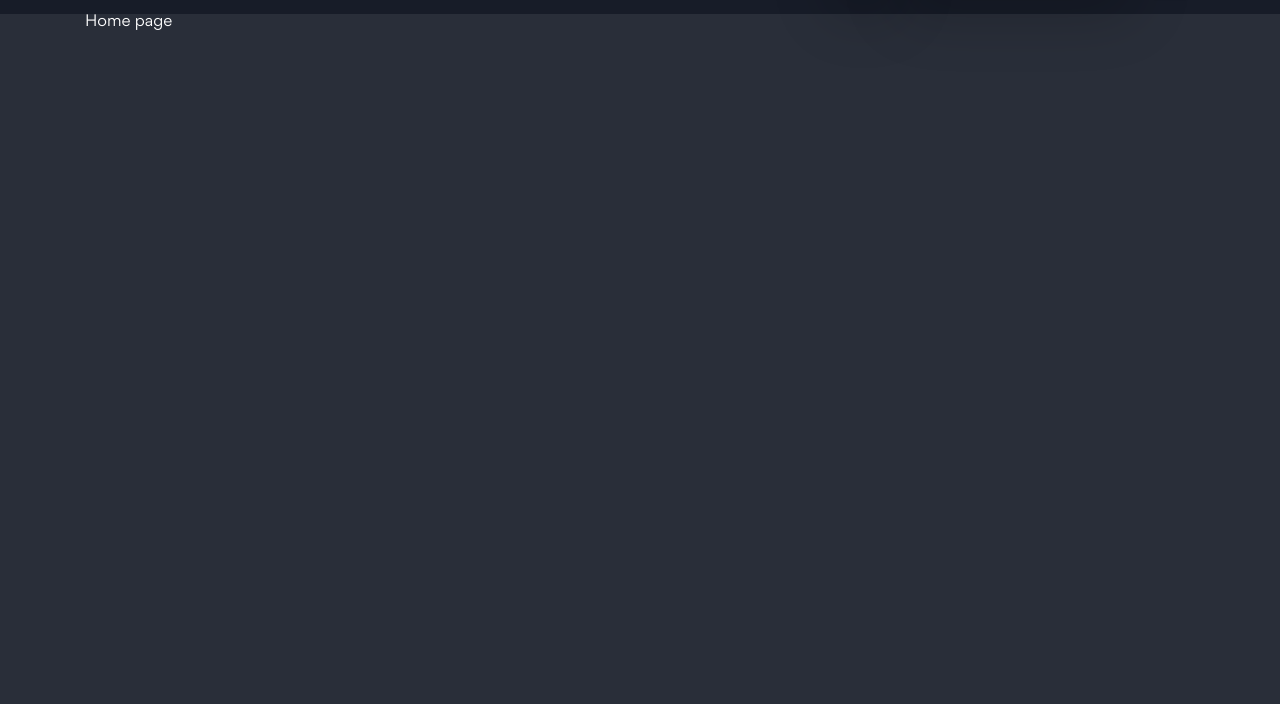
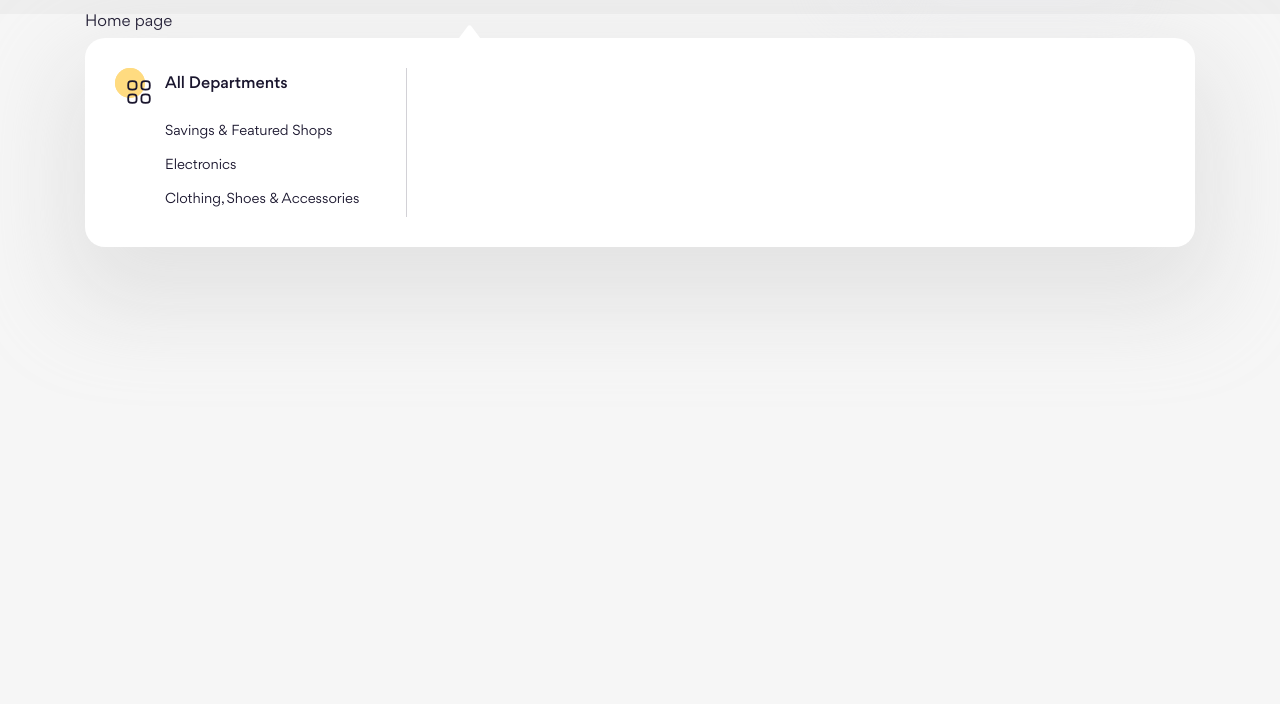
Before and after one commit to thanhthienz22016/f8-htmlcss-08, a website: page index.html in a window 1280 px wide. Shown: the part 96-800 px from the top of the page. Drawn offline with Linux system fonts and the light colour scheme.

Commit message:
Làm nội dung phần Mega menu #1

```diff
--- a/index.html
+++ b/index.html
@@ -1,5 +1,5 @@
 <!DOCTYPE html>
-<html lang="en" class="dark">
+<html lang="en" class="">
 
 <head>
     <meta charset="UTF-8">
--- a/scss/components/_dropdown.scss
+++ b/scss/components/_dropdown.scss
@@ -1,10 +1,12 @@
 .dropdown {
     position: absolute;
     left: 0;
+    width: min(1240px, 100%);
     padding-top: 54px;
-    display: none;
+    // display: none;
     &__inner {
         position: relative;
+        max-height: min(582px, 100vh - 158px);
         padding: 30px;
         border-radius: 20px;
         background: var(--dropdown-bg-color);
@@ -20,3 +22,66 @@
         }
     }
 }
+
+.top-menu {
+    height: 100%;
+
+    &__main {
+        width: 292px;
+        height: 100%;
+        border-right: 1px solid var(--top-menu-border-color);
+    }
+}
+
+.menu-column {
+    display: flex;
+    gap: 14px;
+    &__icon {
+        position: relative;
+        flex-shrink: 0;
+        width: 36px;
+        height: 36px;
+    }
+
+    &__content {
+        flex: 1;
+    }
+
+    &__icon-1 {
+        width: 30px;
+        height: 30px;
+        object-fit: cover;
+    }
+
+    &__icon-2 {
+        position: absolute;
+        right: 0;
+        bottom: 0;
+        width: 24px;
+        height: 24px;
+        object-fit: cover;
+    }
+
+    &__heading {
+        margin-top: 4px;
+        font-size: 1.6rem;
+        font-weight: 500;
+        line-height: 1.5;
+    }
+
+    &__list {
+        margin-top: 19px;
+    }
+
+    &__link {
+        display: block;
+        padding: 7px 0;
+        font-size: 1.4rem;
+        line-height: 1.42;
+
+        &:hover {
+            color: #0071dc;
+            font-weight: 500;
+        }
+    }
+}
--- a/scss/theme/_dark.scss
+++ b/scss/theme/_dark.scss
@@ -14,4 +14,5 @@ html.dark {
     --dropdown-shadow-color: rgba(23, 28, 40, 0.4);
     --dropdown-arrow-color: brightness(0) saturate(100%) invert(17%) sepia(9%)
         saturate(1378%) hue-rotate(185deg) brightness(96%) contrast(90%);
+    --top-menu-border-color: #171c28;
 }
--- a/scss/theme/_light.scss
+++ b/scss/theme/_light.scss
@@ -17,4 +17,5 @@ html {
     // Droptdown
     --dropdown-bg-color: #fff;
     --dropdown-shadow-color: rgba(200, 200, 200, 0.4);
+    --top-menu-border-color: #d2d1d6;
 }
--- a/templates/header.html
+++ b/templates/header.html
@@ -25,9 +25,41 @@
                     </a>
                     <div class="dropdown">
                         <div class="dropdown__inner">
-                            Lorem, ipsum dolor sit amet consectetur adipisicing elit. Voluptate eum magni dicta, quaerat
-                            fugit perspiciatis laboriosam reiciendis quae nobis, vero aperiam quibusdam, rerum ipsam
-                            recusandae ullam? Laboriosam, esse iure! Obcaecati.
+                            <div class="top-menu">
+                                <div class="top-menu__main">
+                                    <!-- Menu column -->
+                                    <div class="menu-column">
+                                        <div class="menu-column__icon">
+                                            <img src="./assets/img/category/cate-1.1.svg" alt=""
+                                                class="menu-column__icon-1">
+                                            <img src="./assets/img/category/cate-1.2.svg" alt=""
+                                                class="menu-column__icon-2">
+                                        </div>
+                                        <div class="menu-column__content">
+                                            <h2 class="menu-column__heading">
+                                                All Departments
+                                            </h2>
+                                            <ul class="menu-column__list">
+                                                <li>
+                                                    <a href="#!" class="menu-column__link">
+                                                        Savings & Featured Shops
+                                                    </a>
+                                                </li>
+                                                <li>
+                                                    <a href="#!" class="menu-column__link">
+                                                        Electronics
+                                                    </a>
+                                                </li>
+                                                <li>
+                                                    <a href="#!" class="menu-column__link">
+                                                        Clothing, Shoes & Accessories
+                                                    </a>
+                                                </li>
+                                            </ul>
+                                        </div>
+                                    </div>
+                                </div>
+                            </div>
                         </div>
                     </div>
                 </li>
@@ -36,13 +68,13 @@
                         Grocery
                         <img src="./assets/icons/arrow-down.svg" alt="" class="navbar__arrow icon">
                     </a>
-                    <div class="dropdown">
+                    <!-- <div class="dropdown">
                         <div class="dropdown__inner">
                             Lorem, ipsum dolor sit amet consectetur adipisicing elit. Voluptate eum magni dicta, quaerat
                             fugit perspiciatis laboriosam reiciendis quae nobis, vero aperiam quibusdam, rerum ipsam
                             recusandae ullam? Laboriosam, esse iure! Obcaecati.
                         </div>
-                    </div>
+                    </div> -->
                 </li>
                 <li class="navbar__item">
                     <a href="#!" class="navbar__link">
@@ -50,13 +82,13 @@
                         <img src="./assets/icons/arrow-down.svg" alt="" class="navbar__arrow icon">
 
                     </a>
-                    <div class="dropdown">
+                    <!-- <div class="dropdown">
                         <div class="dropdown__inner">
                             Lorem, ipsum dolor sit amet consectetur adipisicing elit. Voluptate eum magni dicta, quaerat
                             fugit perspiciatis laboriosam reiciendis quae nobis, vero aperiam quibusdam, rerum ipsam
                             recusandae ullam? Laboriosam, esse iure! Obcaecati.
                         </div>
-                    </div>
+                    </div> -->
                 </li>
             </ul>
         </nav>
@@ -91,7 +123,7 @@
             </div>
 
             <div class="top-act__user">
-                <img src="./assets/images/avatar.jpg" alt="Avatar" class="top-act__avatar">
+                <img src="./assets/img/avatar.jpg" alt="Avatar" class="top-act__avatar">
             </div>
         </div>
     </div>
```
Also changed, not shown: assets/css/main.css, assets/img/avatar.jpg (renamed from assets/images/avatar.jpg), assets/img/category/cate-1.1.svg (added), assets/img/category/cate-1.2.svg (added), 1 other file.
